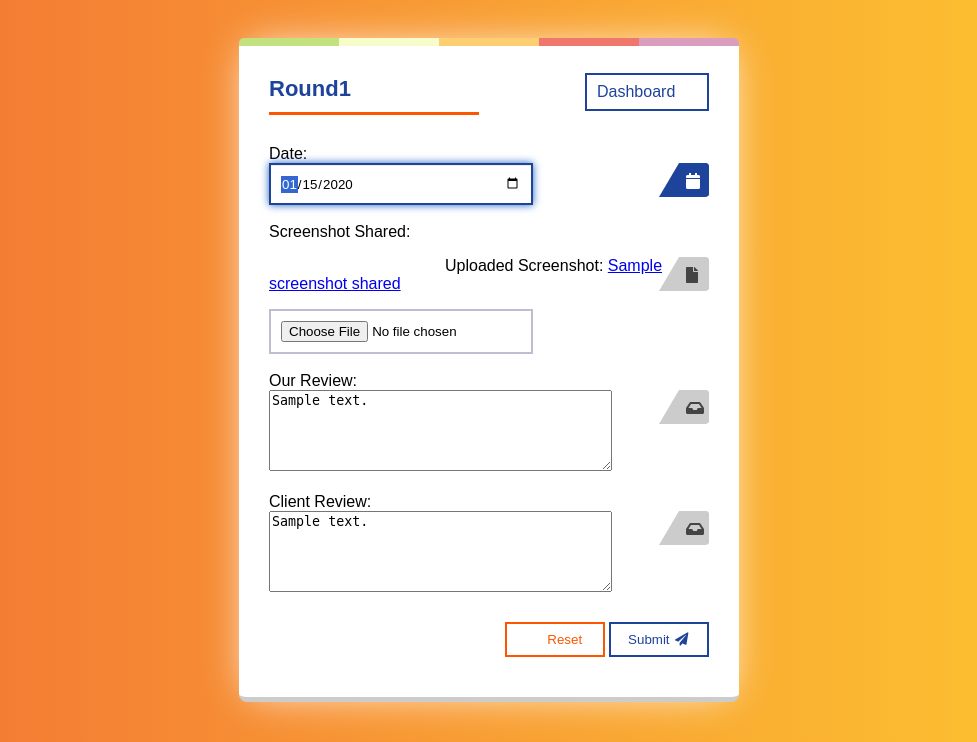
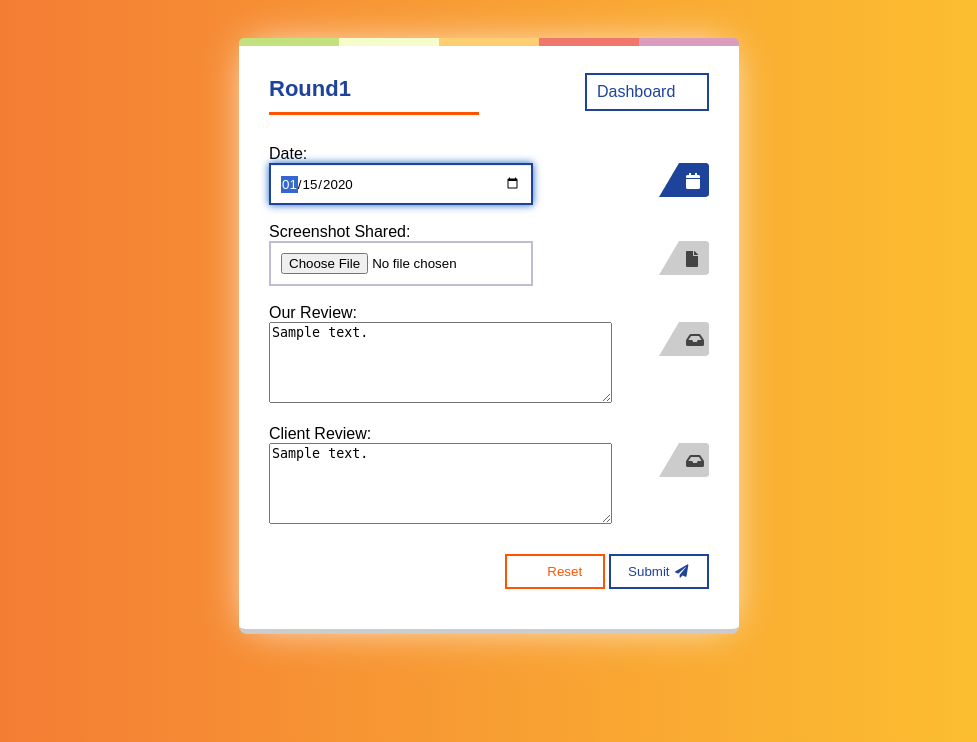
Before and after one commit to Ayushy842/BDE-project, a Django app: template data_collection/app/templates/round1.html in a window 1280 px wide. Shown: the top 742 px of the page, without its empty margins (151-1128 px from the left). Run offline with Django 3.2, Linux system fonts and the light colour scheme; the template is opened without the code that fills it: most values are stand-ins (such as "Sample title", 1, 10 or a date in 2020); some libraries are stand-ins or nearby versions.

Commit message:
deleted the forget password functionalities and some changes in the round1 html file

```diff
--- a/data_collection/app/templates/round1.html
+++ b/data_collection/app/templates/round1.html
@@ -85,20 +85,13 @@
       <div class="form-group">
         <label for="screenshot_shared">Screenshot Shared:</label>
         <div class="relative">
-          {% if round1_data.screenshot_shared %}
-          <p>
-            Uploaded Screenshot:
-            <a href="{{ round1_data.screenshot_shared.url }}" target="_blank"
-              >{{ round1_data.screenshot_shared.name }}</a
-            >
-          </p>
-          {% endif %}
+
           <input
             name="screenshot_shared"
             class="form-control"
             id="screenshot_shared"
             type="file"
-            value="{{round1_data.screenshot_shared }}"
+            value="{{ round1_data.screenshot_shared }}"
           />
           <i class="fa fa-file logo"></i>
         </div>
```
Also changed, not shown: data_collection/app/templates/login.html (+0 -12 lines), data_collection/db.sqlite3, data_collection/static/images/logo.png (added).
